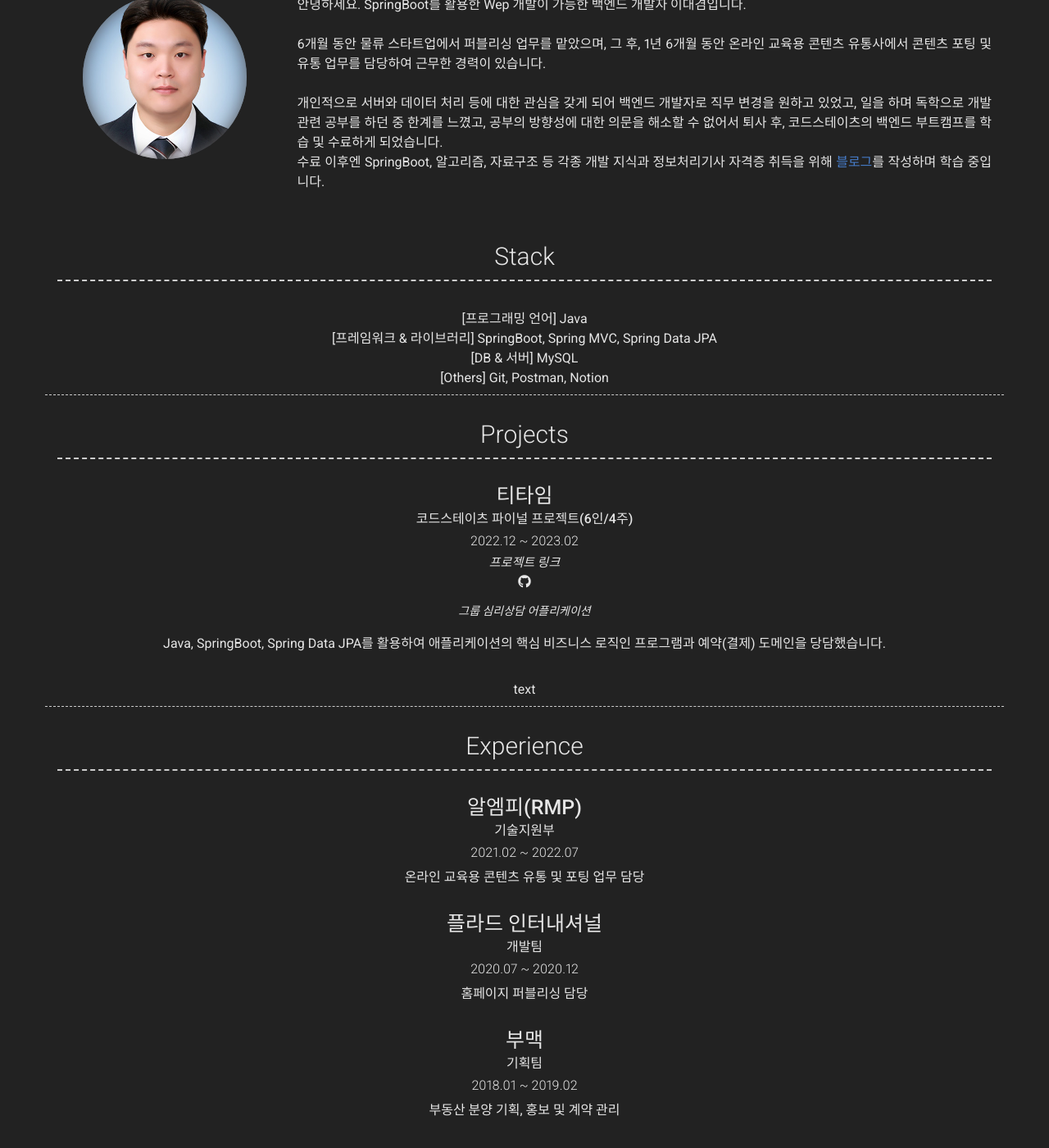
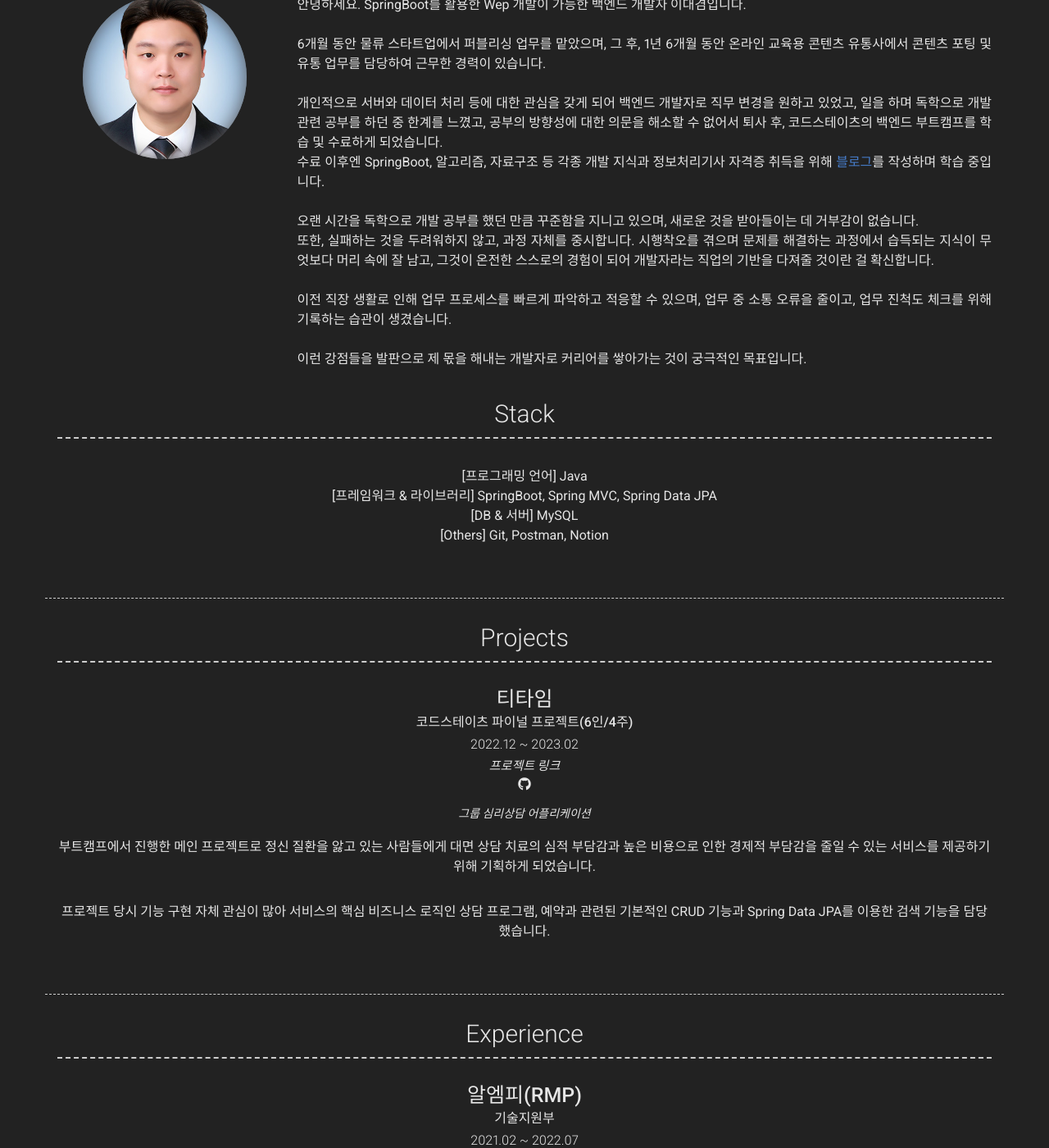
Before and after one commit to Masonlee7629/masonlee7629.github.io, a Jekyll site: the page built from index.md, in a window 1280 px wide and 1400 px high, scrolled down 285 px. Shown: the whole window at 82% size. Built offline with Jekyll 4.4.1, drawn with Linux system fonts in a browser that asks for light colours; nearby versions of some CDN libraries.

Commit message:
resume update

```diff
--- a/_config.yml
+++ b/_config.yml
@@ -63,7 +63,15 @@ about_content: | # this will include new lines to allow paragraphs
   수료 이후엔 SpringBoot, 알고리즘, 자료구조 등 각종 개발 지식과 정보처리기사 자격증 취득을 위해 [블로그](https://masonlee7629.tistory.com/)를 작성하며 학습 중입니다.
   <br>
   <br>
-
+  오랜 시간을 독학으로 개발 공부를 했던 만큼 꾸준함을 지니고 있으며, 새로운 것을 받아들이는 데 거부감이 없습니다.<br>
+  또한, 실패하는 것을 두려워하지 않고, 과정 자체를 중시합니다. 시행착오를 겪으며 문제를 해결하는 과정에서 습득되는 지식이 무엇보다 머리 속에 잘 남고, 그것이 온전한 스스로의 경험이 되어
+  개발자라는 직업의 기반을 다져줄 것이란 걸 확신합니다.
+  <br>
+  <br>
+  이전 직장 생활로 인해 업무 프로세스를 빠르게 파악하고 적응할 수 있으며, 업무 중 소통 오류을 줄이고, 업무 진척도 체크를 위해 기록하는 습관이 생겼습니다.
+  <br>
+  <br>
+  이런 강점들을 발판으로 제 몫을 해내는 개발자로 커리어를 쌓아가는 것이 궁극적인 목표입니다.
 #  You can even add paragraphs by using empty lines like this and add anything else [markdown](https://www.markdownguide.org/getting-started#what-is-markdown) supports such as
 #    - Lists
 #    - Tables
@@ -82,6 +90,8 @@ content:
           <center style= "font-size:16px">[프레임워크 & 라이브러리] SpringBoot, Spring MVC, Spring Data JPA</center>
           <center style= "font-size:16px">[DB & 서버] MySQL</center>
           <center style= "font-size:16px">[Others] Git, Postman, Notion</center>
+          <br>
+          <br>
   - title: Projects # Title for the section
     layout: list # Type of content section (list/text)
     content:
@@ -103,9 +113,13 @@ content:
         quote: >
           그룹 심리상담 어플리케이션
         description: | # this will include new lines to allow paragraphs
-          <center style= "font-size:16px">Java, SpringBoot, Spring Data JPA를 활용하여 애플리케이션의 핵심 비즈니스 로직인 프로그램과 예약(결제) 도메인을 당담했습니다.</center>
+          <center style= "font-size:16px">부트캠프에서 진행한 메인 프로젝트로 정신 질환을 앓고 있는 사람들에게 대면 상담 치료의 심적 부담감과 높은 비용으로 인한 경제적 부담감을
+          줄일 수 있는 서비스를 제공하기 위해 기획하게 되었습니다.</center>
           <br>
-          <center style= "font-size:16px">text</center>
+          <center style= "font-size:16px">프로젝트 당시 기능 구현 자체 관심이 많아 서비스의 핵심 비즈니스 로직인 상담 프로그램, 예약과
+          관련된 기본적인 CRUD 기능과 Spring Data JPA를 이용한 검색 기능을 담당했습니다.</center>
+          <br>
+          <br>
   - title: Experience
     layout: list
     content:
@@ -129,6 +143,8 @@ content:
         caption: 2018.01 ~ 2019.02
         description: | # this will include new lines to allow paragraphs
           <center style= "font-size:16px">부동산 분양 기획, 홍보 및 계약 관리</center>
+          <br>
+          <br>
   - title: Education
     layout: list
     content:
```
